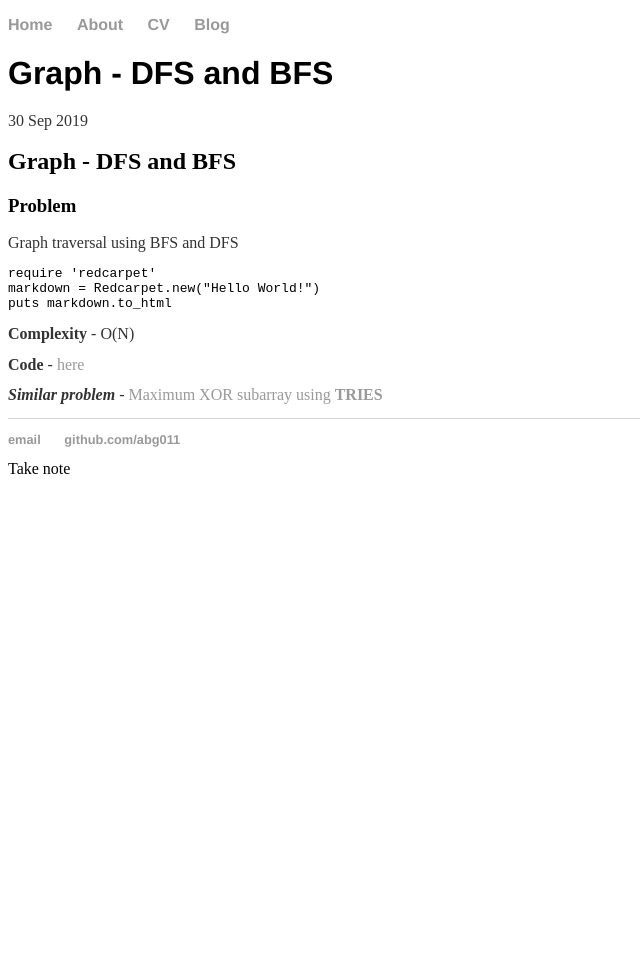
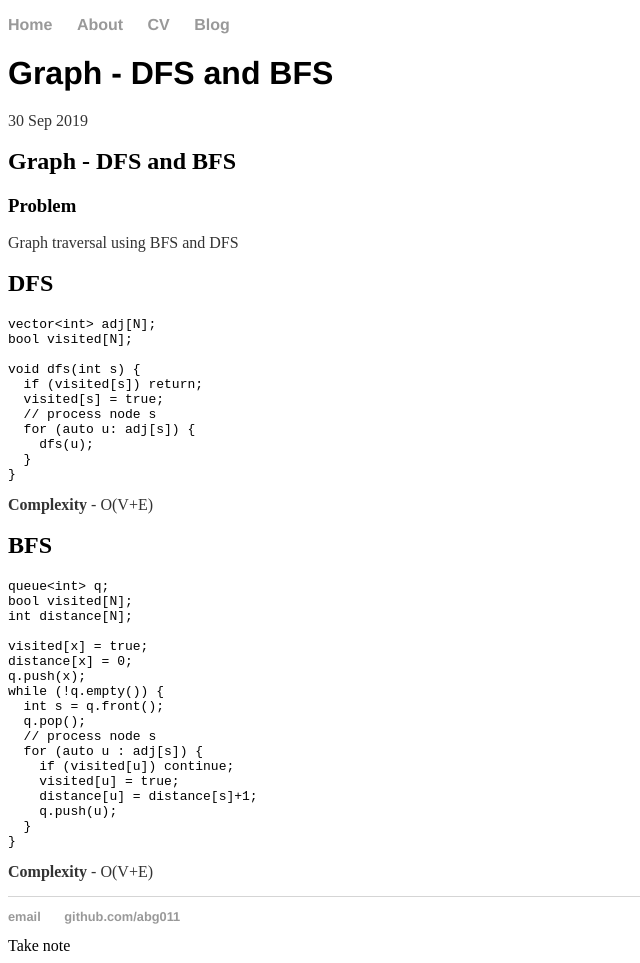
Before and after one commit to abhigupta543/abg011.github.io, a Jekyll site: the page built from _posts/2019-10-14-DFS-BFS.md, in a window 1280 px wide. Shown: the whole page, without its empty margins (0-640 px from the left). Built offline with Jekyll 4.4.1, drawn with Linux system fonts in a browser that asks for light colours; before the commit the page ends 900 px from its top, so only the background shows below that.

Commit message:
Update 2019-10-14-DFS-BFS.md

````diff
--- a/_posts/2019-10-14-DFS-BFS.md
+++ b/_posts/2019-10-14-DFS-BFS.md
@@ -8,15 +8,44 @@ date: 2019-09-30
 ### Problem
 Graph traversal using BFS and DFS
 
-```ruby
-require 'redcarpet'
-markdown = Redcarpet.new("Hello World!")
-puts markdown.to_html
+
+## DFS
+```
+vector<int> adj[N];
+bool visited[N];
+
+void dfs(int s) {
+  if (visited[s]) return;
+  visited[s] = true;
+  // process node s
+  for (auto u: adj[s]) {
+    dfs(u);
+  }
+}
 ```
 
-**Complexity** - O(N)
+**Complexity** - O(V+E)
 
-**Code** - [here](/codes/MaxXORSubset.cpp)
+## BFS
+```
+queue<int> q;
+bool visited[N];
+int distance[N];
 
+visited[x] = true;
+distance[x] = 0;
+q.push(x);
+while (!q.empty()) {
+  int s = q.front();
+  q.pop();
+  // process node s
+  for (auto u : adj[s]) {
+    if (visited[u]) continue;
+    visited[u] = true;
+    distance[u] = distance[s]+1;
+    q.push(u);
+  }
+}
+```
 
-**_Similar problem_** - [Maximum XOR subarray using **TRIES**](https://www.geeksforgeeks.org/find-the-maximum-subarray-xor-in-a-given-array/)
+**Complexity** - O(V+E)
````
